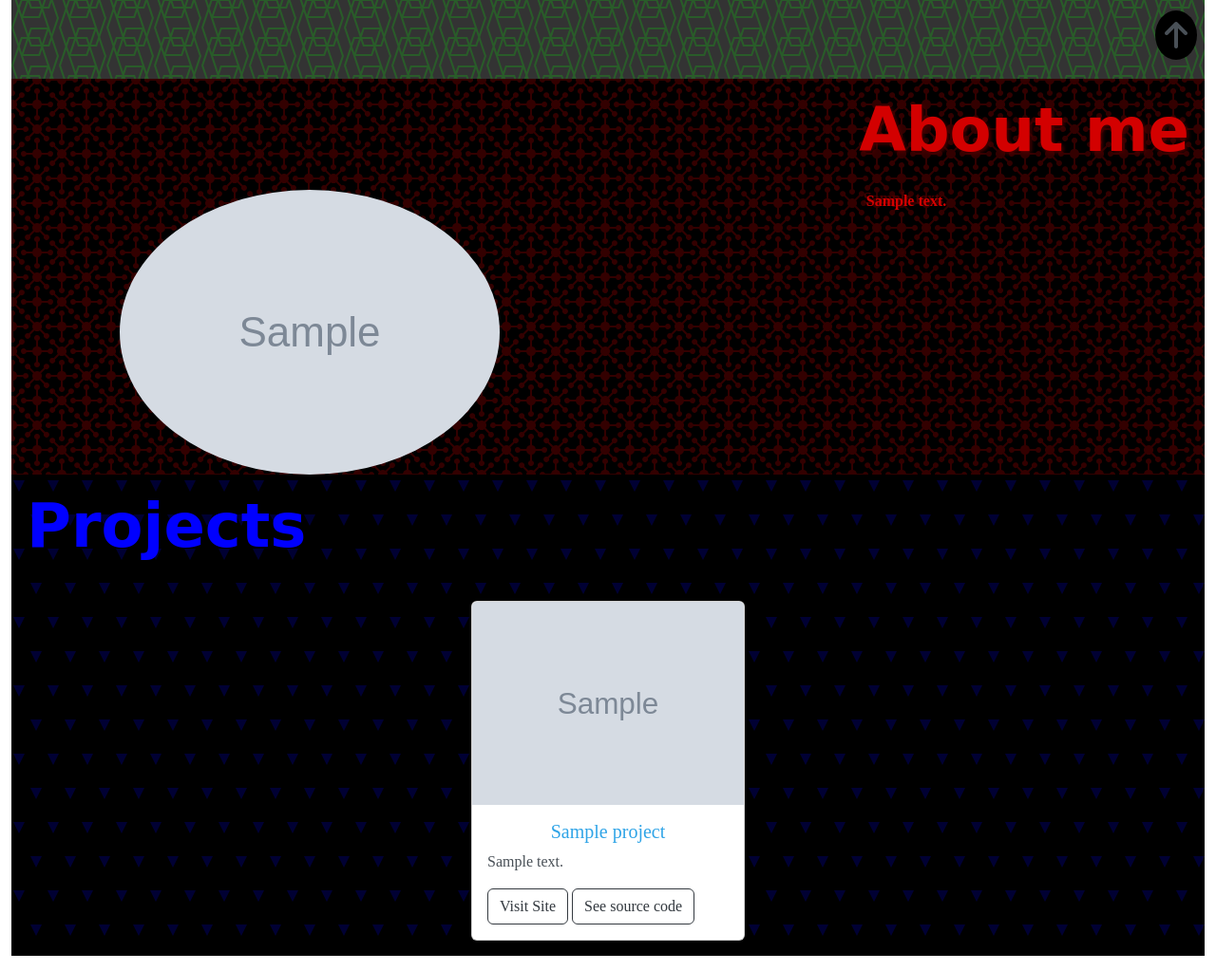
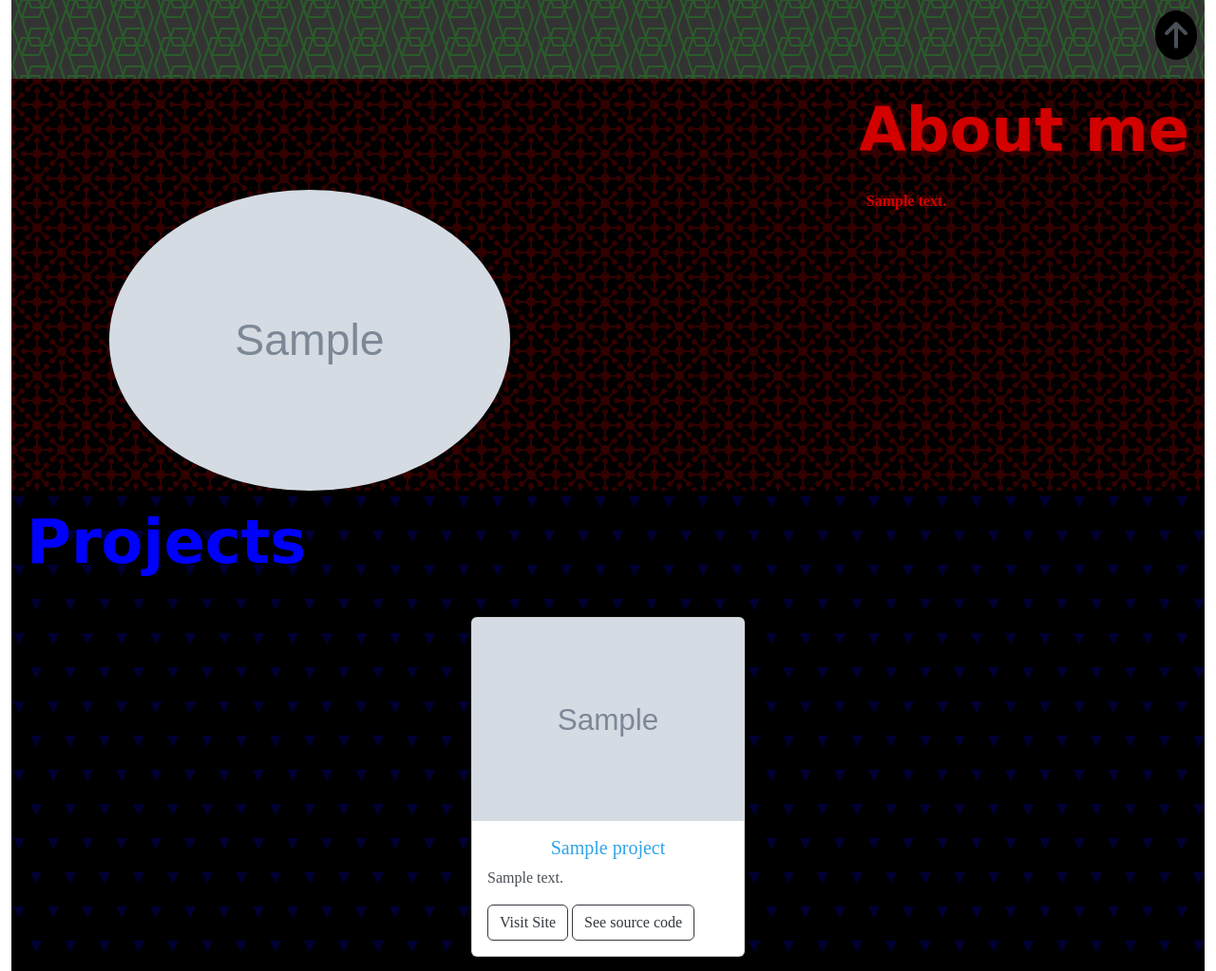
Before and after one commit to joel-CM/portfolio, a Django app: page / in a window 1280 px wide. Shown: the part 717-1740 px from the top of the page at 95% size. Run offline with Django 4.2, Linux system fonts and the light colour scheme; tables that the repository leaves empty hold one stand-in row (values such as "Sample post"); grey boxes marked "Sample" are stand-in pictures; some libraries are stand-ins or nearby versions; some web fonts are replaced.

Commit message:
fix photo in about-me section

```diff
--- a/static/css/main.css
+++ b/static/css/main.css
@@ -79,6 +79,7 @@ body {
 
 .about-me__photo {
   border-radius: 50%;
+  width: 70%;
 }
 
 .about-me__resume {
--- a/templates/sections/about-me.html
+++ b/templates/sections/about-me.html
@@ -6,7 +6,9 @@
       >
         About me
       </h2>
-      <div class="col-12 col-md-6 d-flex justify-content-center">
+      <div
+        class="col-12 col-md-6 d-flex justify-content-center align-items-center"
+      >
         <img
           class="img-fluid p-3 p-md-0 about-me__photo"
           src="{{myself.photo.url}}"
```
